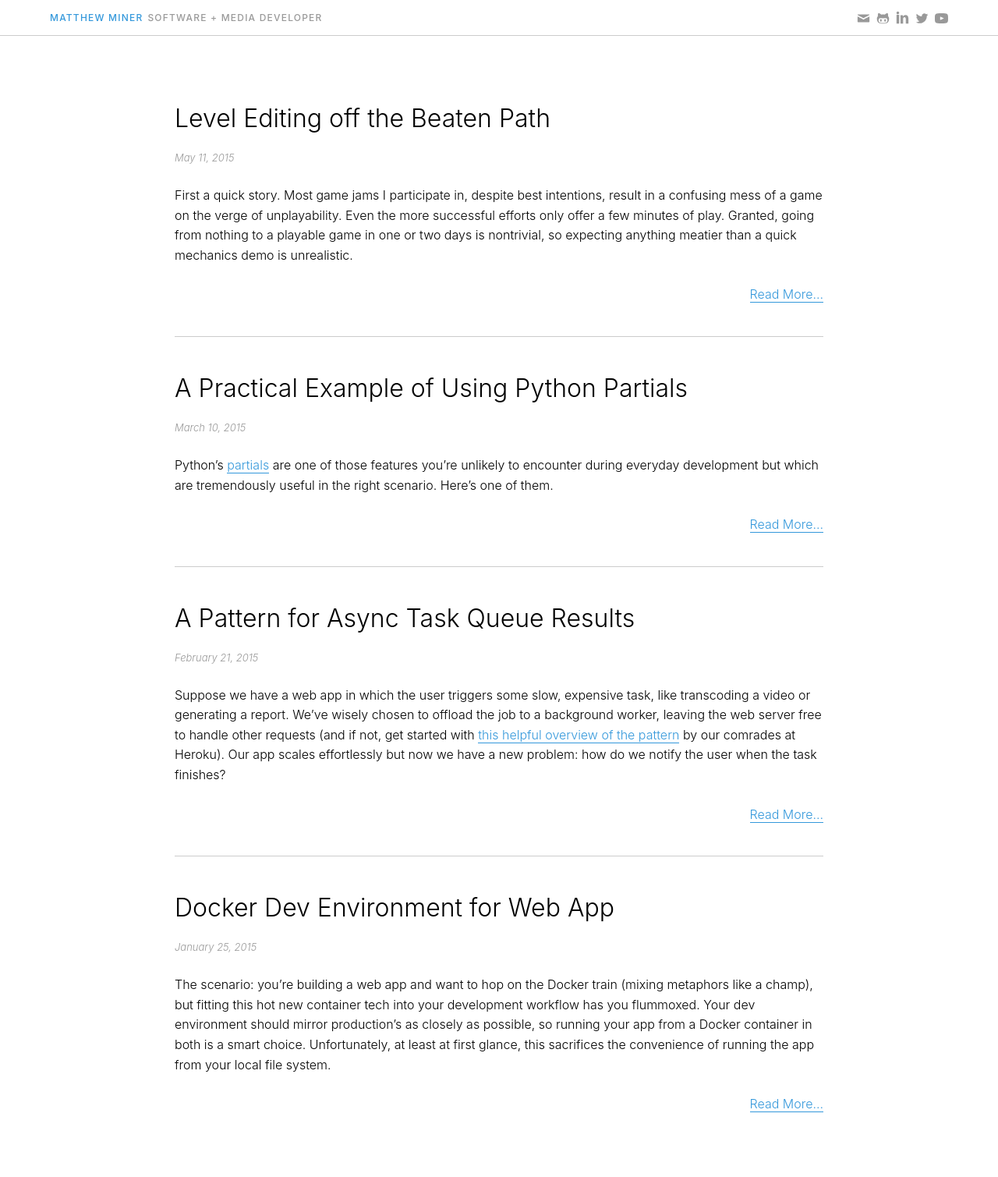
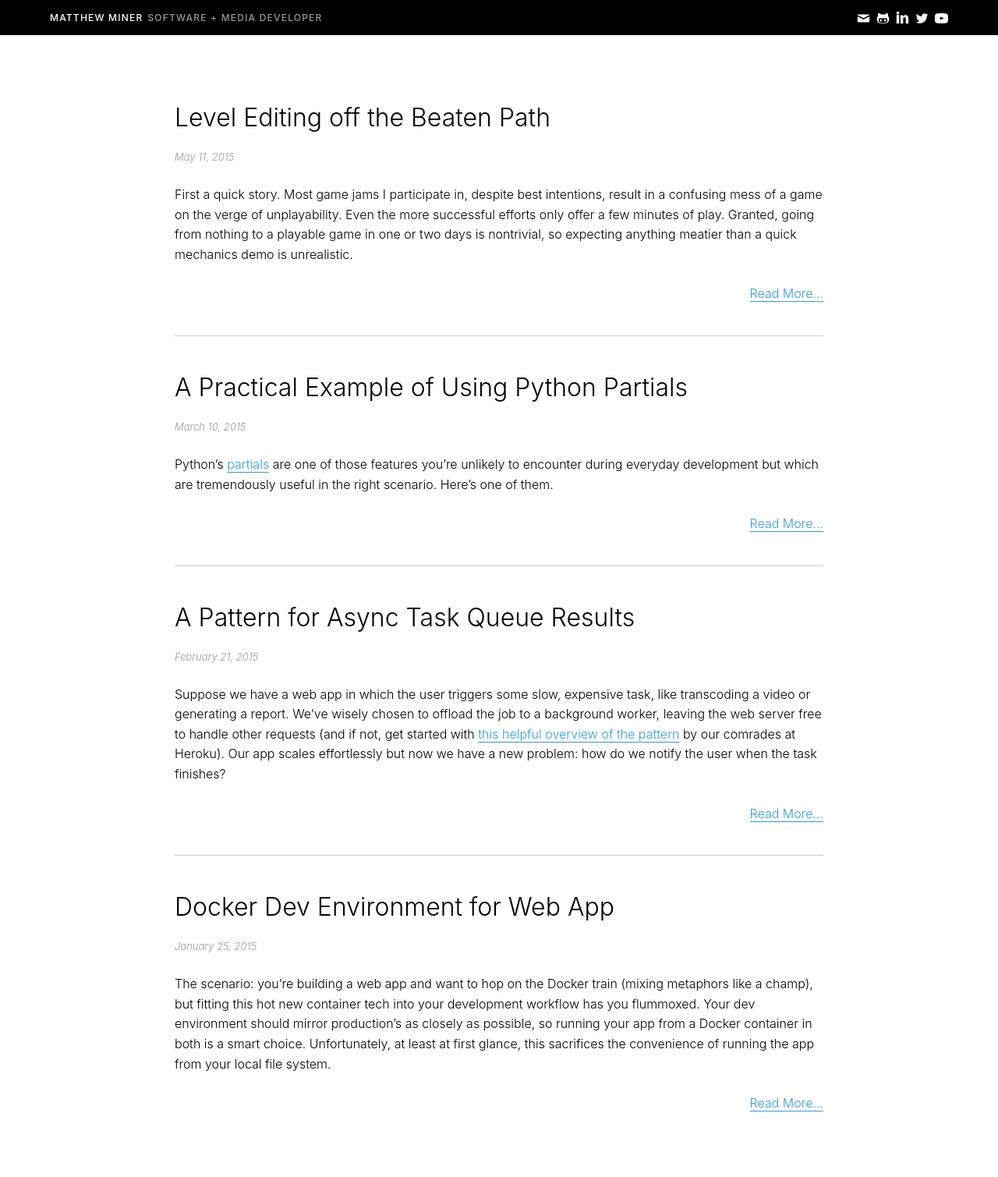
Before and after one commit to mminer/mminer.github.com, a Jekyll site: the page built from index.html, in a window 1280 px wide. Shown: the whole page at 78% size. Built offline with Jekyll 4.4.1, drawn with Linux system fonts in a browser that asks for light colours.

Commit message:
Use dark header background

```diff
--- a/_sass/_layout.scss
+++ b/_sass/_layout.scss
@@ -23,12 +23,14 @@ $divider-color: $gray-light;
 $divider-spacing: 4rem;
 $divider-width: 1px;
 $element-spacing: 2.5rem;
+$header-bg: black;
 $header-font-size: 1.2rem;
 $header-font-weight: 500;
 $header-height: 2.5rem;
 $header-icon-hover-scale: 1.2;
 $header-icon-size: 1.7rem;
 $header-icon-spacing: 0.8rem;
+$header-link-color: white;
 $header-padding-vertical: 1rem;
 $header-transition-duration: 0.2s;
 $header-underline-height: 0.2rem;
@@ -143,7 +145,7 @@ header {
   @include align-items(center);
   @include display(flex);
   @include flex-wrap(wrap);
-	border-bottom: $divider-width solid $divider-color;
+  background-color: black;
   padding: $header-padding-vertical $main-padding-horizontal;
 
 	> * {
@@ -162,21 +164,25 @@ header {
   h1 {
     position: relative;
 
-    &::before {
+    a {
+      color: $header-link-color;
+    }
+
+    &::after {
       @include transition-duration($header-transition-duration);
       @include transition-property(left, right);
       @include transition-timing-function(ease-out);
-      background-color: $blue;
+      background-color: white;
       content: "";
       height: $header-underline-height;
       left: 50%;
+      margin-top: -($header-underline-height / 2);
       position: absolute;
       right: 50%;
       top: 100%;
-      z-index: -1;
     }
 
-    &:hover::before {
+    &:hover::after {
       left: 0;
       right: 0;
     }
@@ -217,7 +223,7 @@ header {
 
 			  path {
           @include transition(fill $transition-duration);
-			    fill: $gray;
+			    fill: $header-link-color;
 			  }
       }
 
@@ -229,10 +235,6 @@ header {
 
 			&:hover {
  				@include transform(scale($header-icon-hover-scale));
-
-        svg path {
-          fill: $blue;
-        }
 			}
 		}
 	}
```
